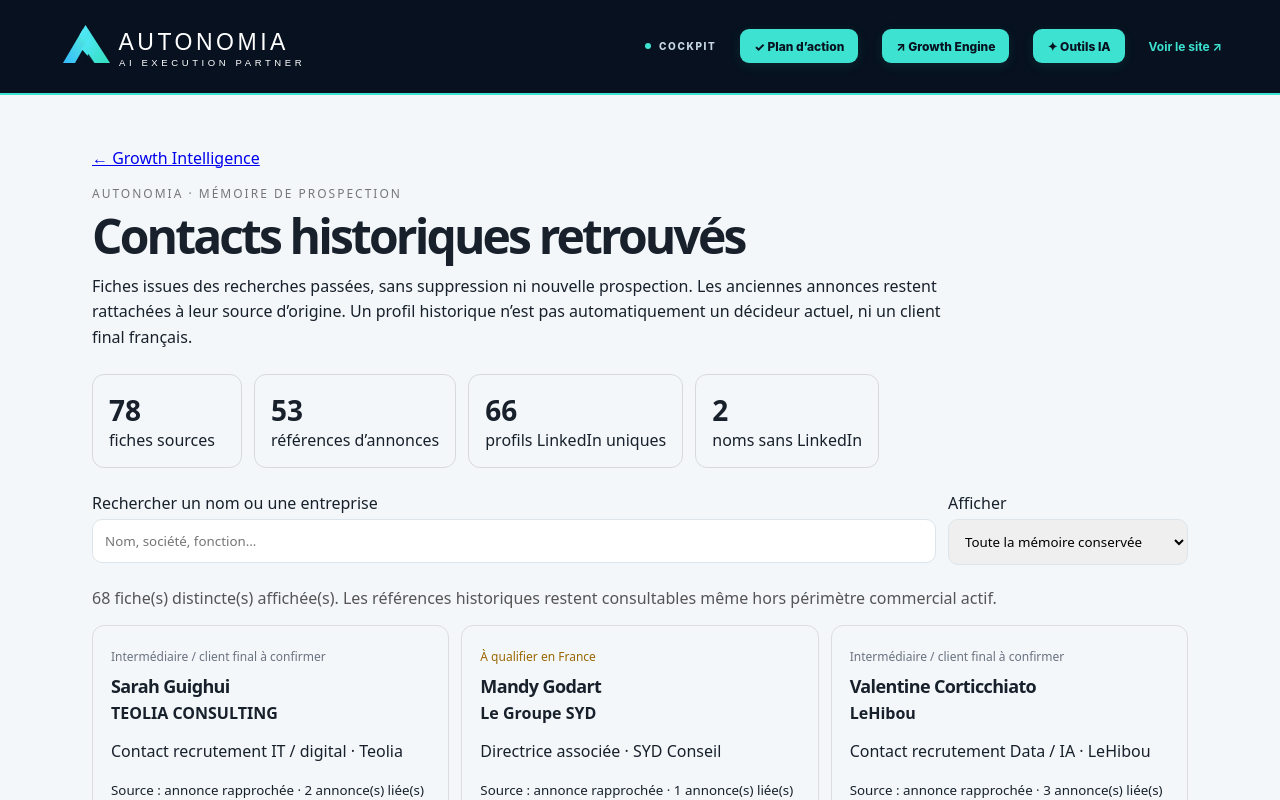
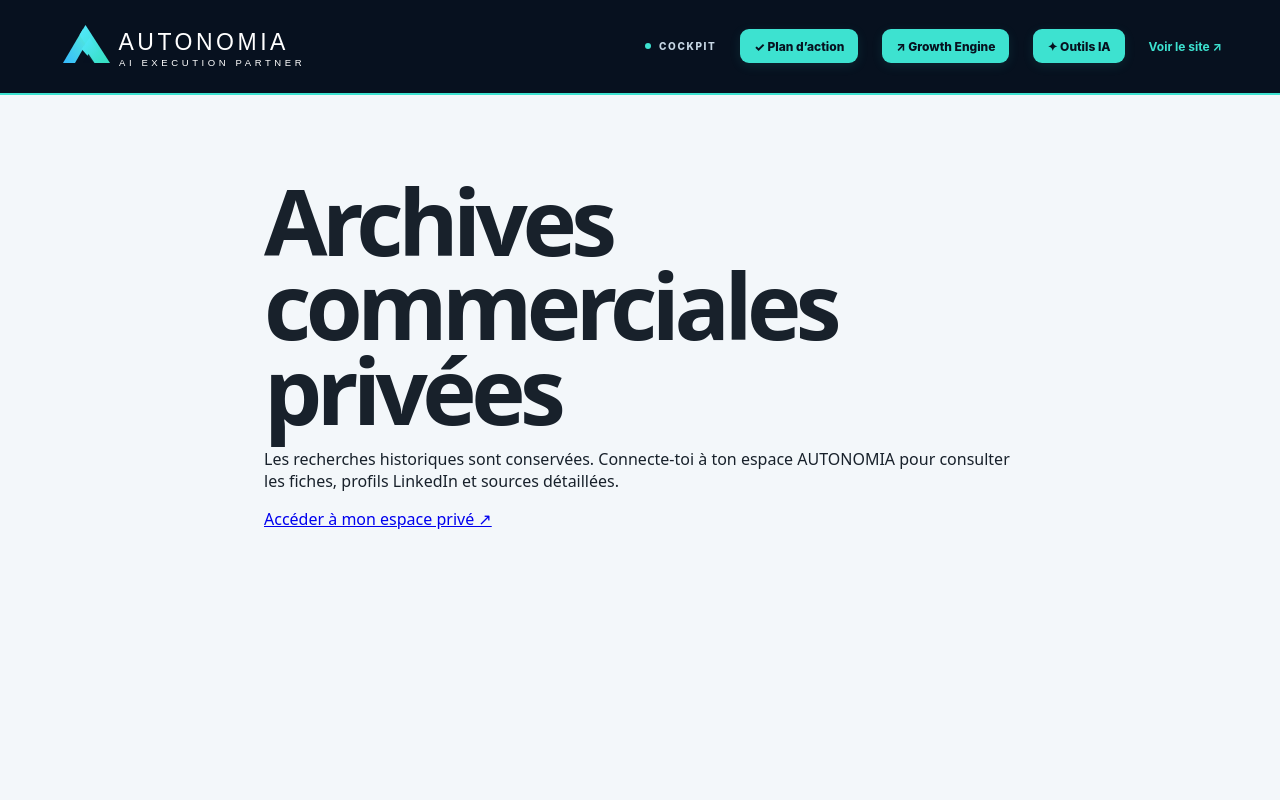
Before and after one commit to aristote-app/Autonomia-MCP, a Next.js app: page /growth/historique in a window 1280 px wide. Shown: the top 800 px of the page. Built offline with nearby package versions, Linux system fonts and the light colour scheme; no server answers.

Commit message:
Protect historical contact intelligence behind workspace membership

```diff
--- a/app/growth/historique/page.js
+++ b/app/growth/historique/page.js
@@ -1,7 +1,21 @@
+import Link from "next/link";
 import HistoricalArchive from "./HistoricalArchive.js";
 import {buildHistoricalGrowthArchive} from "../../../lib/intelligence/historicalGrowthArchive.js";
+import {getCurrentWorkspaceMembership} from "../../../lib/auth/access.js";
+
 export const dynamic="force-dynamic";
 export const metadata={title:"Historique des contacts · AUTONOMIA Growth",robots:{index:false,follow:false}};
-export default function HistoricalArchivePage(){
+
+export default async function HistoricalArchivePage(){
+  // Names, research pairings and historical commercial intelligence belong to
+  // the authenticated workspace, not to the anonymous Growth radar.
+  const context=await getCurrentWorkspaceMembership().catch(()=>null);
+  if(!context?.claims?.sub || !context?.membership?.workspace_id) {
+    return <main style={{maxWidth:800,margin:"60px auto",padding:24,fontFamily:"system-ui,sans-serif"}}>
+      <h1>Archives commerciales privées</h1>
+      <p>Les recherches historiques sont conservées. Connecte-toi à ton espace AUTONOMIA pour consulter les fiches, profils LinkedIn et sources détaillées.</p>
+      <Link href="/login?next=/growth/historique">Accéder à mon espace privé ↗</Link>
+    </main>;
+  }
   return <HistoricalArchive archive={buildHistoricalGrowthArchive()}/>;
 }
```
